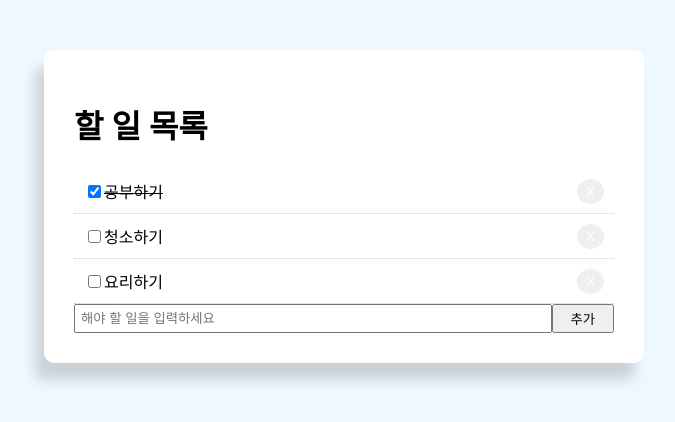
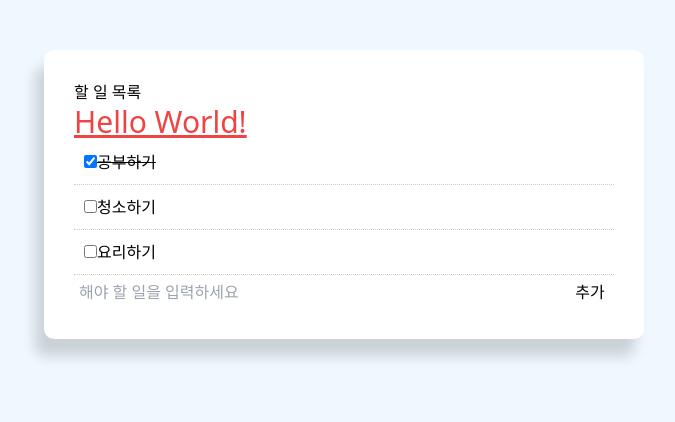
Before and after one commit to nasangw/inflearn-react, a React (Create React App) app: page / in a window 1280 px wide. Shown: the top 422 px of the page, without its empty margins (296-971 px from the left). Built offline with nearby package versions, Linux system fonts and the light colour scheme.

Commit message:
feat: tailwind 세팅

```diff
--- a/package.json
+++ b/package.json
@@ -34,5 +34,10 @@
       "last 1 firefox version",
       "last 1 safari version"
     ]
+  },
+  "devDependencies": {
+    "autoprefixer": "^10.4.12",
+    "postcss": "^8.4.17",
+    "tailwindcss": "^3.1.8"
   }
 }
--- a/src/App.css
+++ b/src/App.css
@@ -1,3 +1,7 @@
+@tailwind base;
+@tailwind components;
+@tailwind utilities;
+
 .container {
   margin: auto;
   max-width: 600px;
--- a/src/App.js
+++ b/src/App.js
@@ -29,6 +29,7 @@ export default function App() {
         <div className="title">
           <h1>할 일 목록</h1>
         </div>
+        <h2 className="text-3xl font-normal text-red-500 underline">Hello World!</h2>
 
         <List todoData={todoData} setTodoData={setTodoData} />
         <Form value={value} setValue={setValue} setTodoData={setTodoData} />
--- /dev/null
+++ b/tailwind.config.js
@@ -0,0 +1,9 @@
+module.exports = {
+  content: [
+    "./src/**/*.{js,jsx,ts,tsx}",
+  ],
+  theme: {
+    extend: {},
+  },
+  plugins: [],
+}
```
Also changed, not shown: 1 other file (tests, documents, lock files or other folders).
